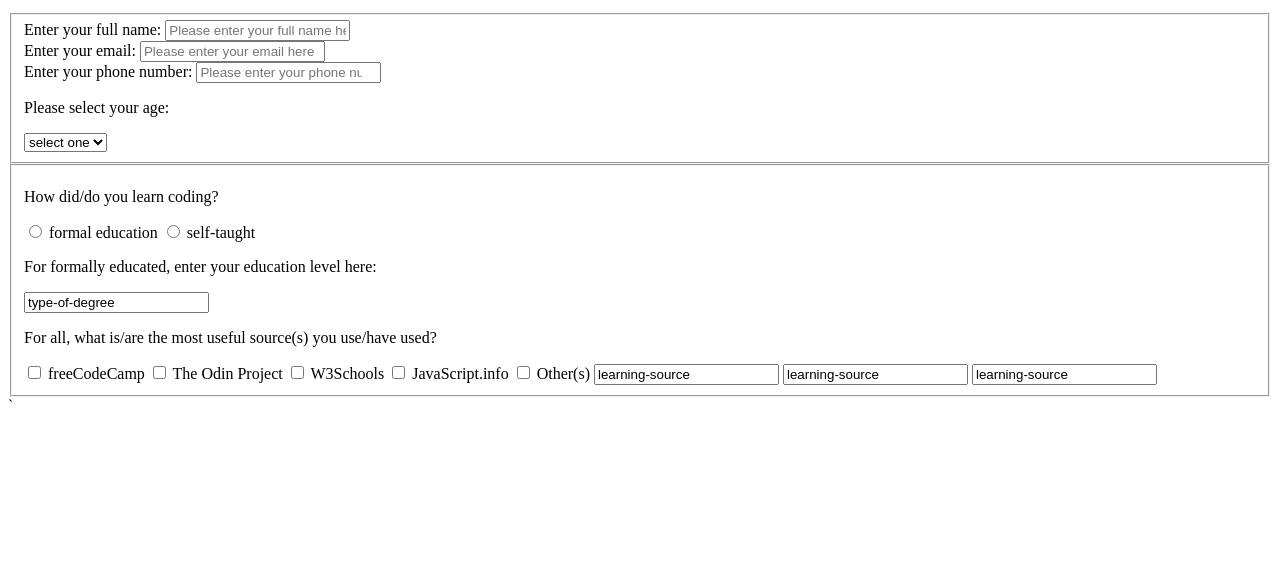
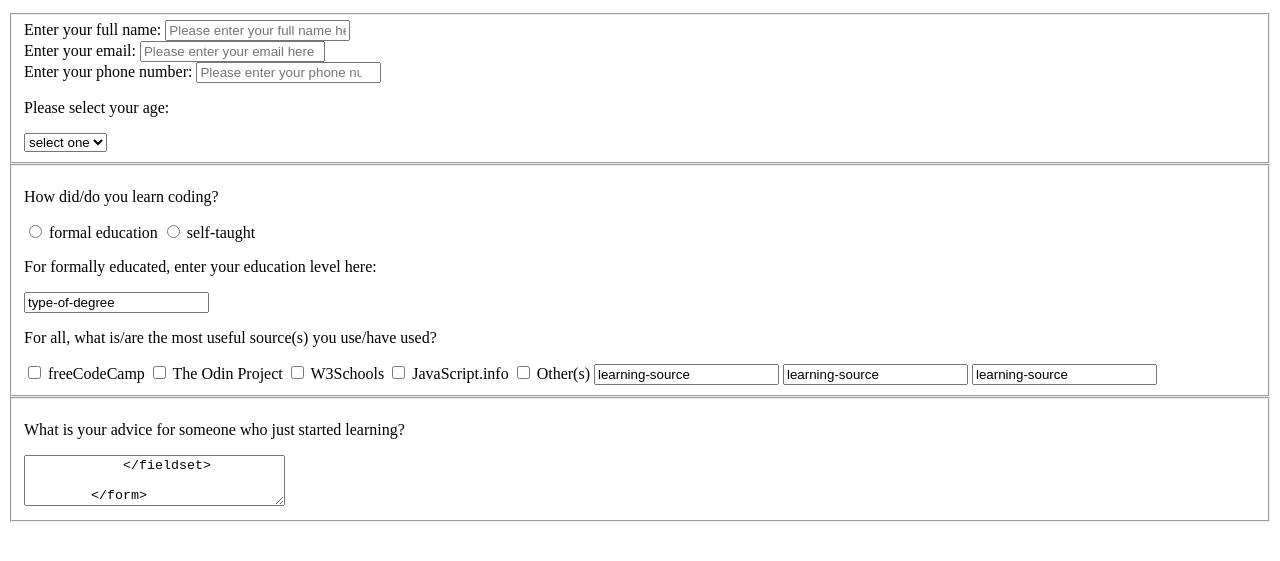
Before and after one commit to dijanakalaposratic/fcc-rwd-p05-survey-form, a plain HTML site: page index.html in a window 1280 px wide. Shown: the part 101-662 px from the top of the page. Drawn offline with Linux system fonts and the light colour scheme.

Commit message:
added the third <fieldset> with <p> and <textarea> elements

```diff
--- a/index.html
+++ b/index.html
@@ -69,6 +69,11 @@
 
             </fieldset>
 
+            <fieldset>
+                <p>What is your advice for someone who just started learning?</p>
+                <textarea id="advices" cols="30" rows="3" placeholder="Give us some advice...">
+            </fieldset>
+
         </form>
 
 
```
